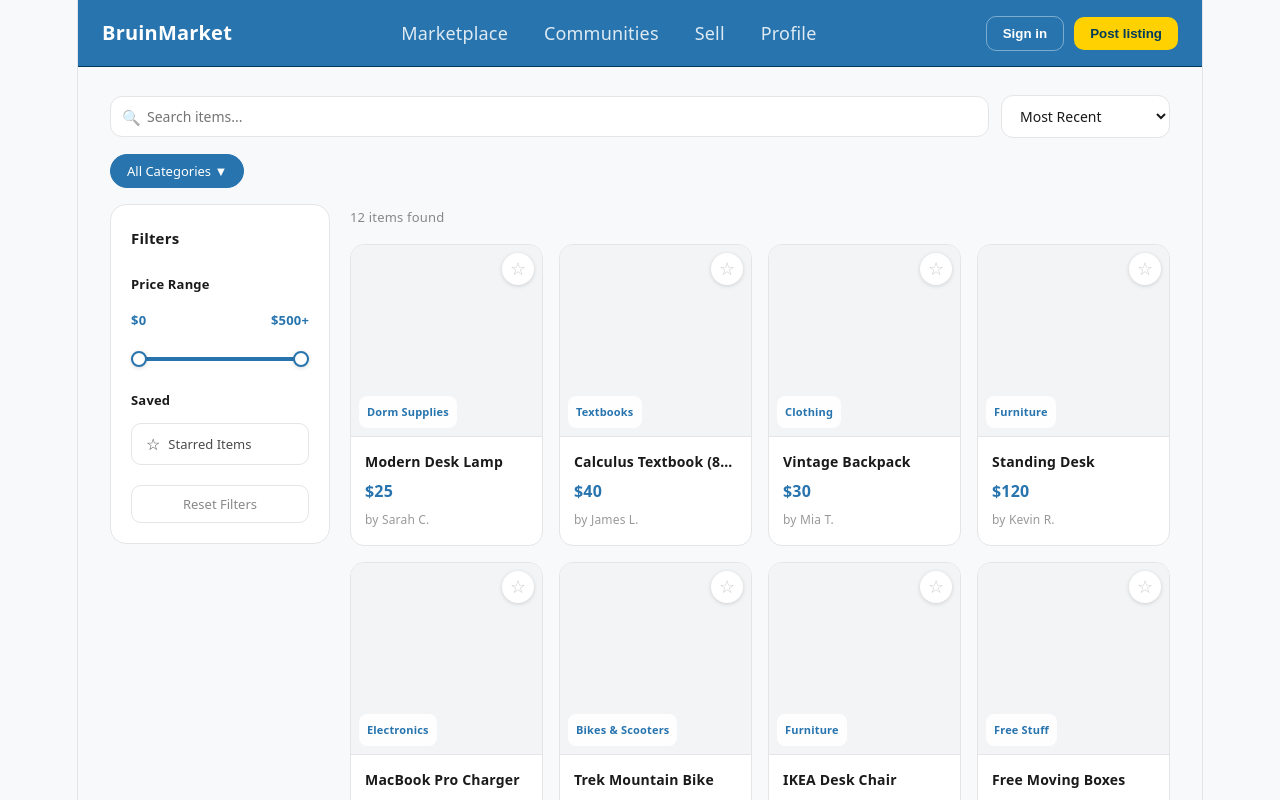
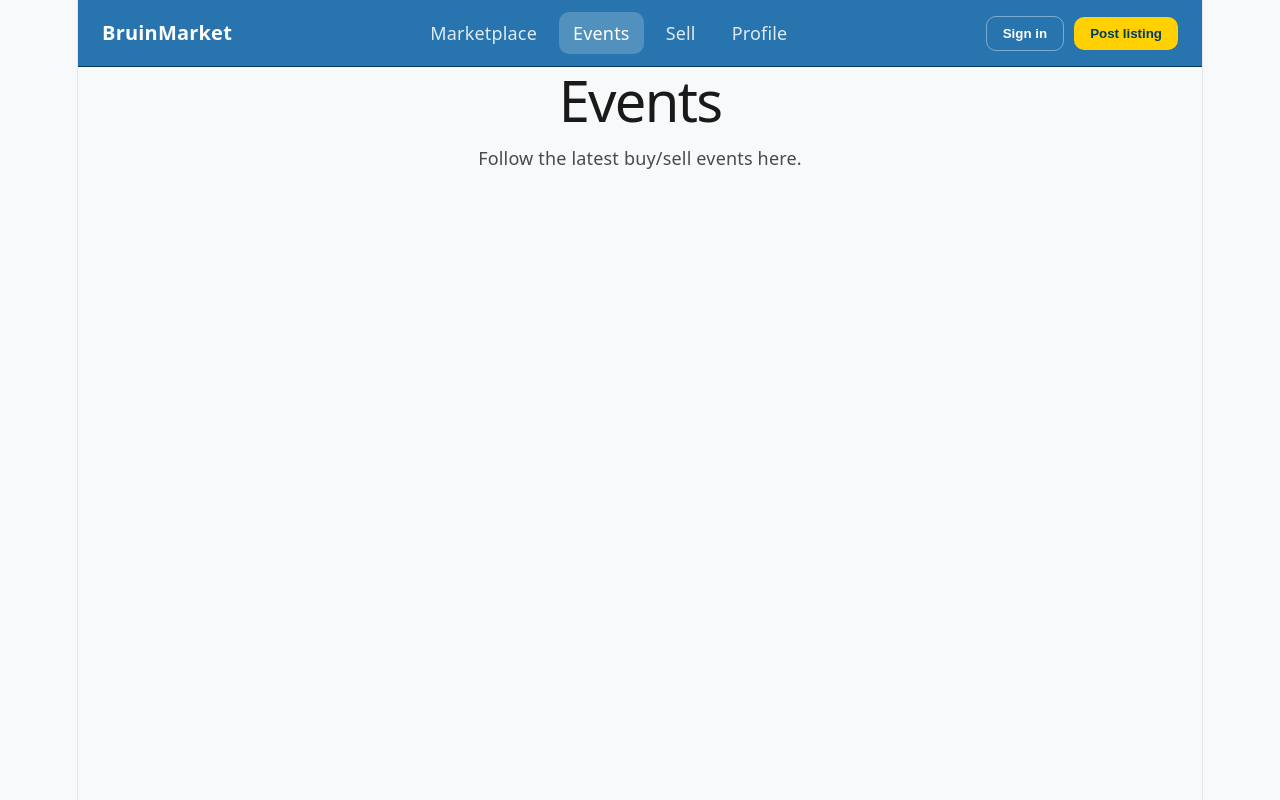
Before and after one commit to sharonxiong/ACM-W-BruinMarket-Temp, a React (Vite) app in the folder my-react-app/: page /events in a window 1280 px wide. Before the commit this address led to /. Shown: the top 800 px of the page. Built offline with nearby package versions, Linux system fonts and the light colour scheme.

Commit message:
Changed from communities to events

```diff
--- a/my-react-app/src/App.tsx
+++ b/my-react-app/src/App.tsx
@@ -3,7 +3,7 @@ import { Navigate, Route, Routes } from "react-router-dom";
 import "./App.css";
 import Header from "./components/Header";
 import Marketplace from "./pages/Marketplace";
-import CommunitiesPage from "./pages/CommunitiesPage";
+import EventsPage from "./pages/EventsPage";
 import SellPage from "./pages/SellPage";
 import ProfilePage from "./pages/ProfilePage";
 
@@ -14,7 +14,7 @@ export default function App() {
       <Routes>
         <Route path="/" element={<Marketplace />} />
         <Route path="/marketplace" element={<Marketplace />} />
-        <Route path="/communities" element={<CommunitiesPage />} />
+        <Route path="/events" element={<EventsPage />} />
         <Route path="/sell" element={<SellPage />} />
         <Route path="/profile" element={<ProfilePage />} />
         <Route path="*" element={<Navigate to="/" replace />} />
--- a/my-react-app/src/components/Header.tsx
+++ b/my-react-app/src/components/Header.tsx
@@ -16,8 +16,8 @@ export default function Header() {
         <NavLink className={linkClass} to="/marketplace">
           Marketplace
         </NavLink>
-        <NavLink className={linkClass} to="/communities">
-          Communities
+        <NavLink className={linkClass} to="/events">
+          Events
         </NavLink>
         <NavLink className={linkClass} to="/sell">
           Sell
--- a/my-react-app/src/pages/CommunitiesPage.tsx
+++ /dev/null
@@ -1,10 +0,0 @@
-import React from "react";
-
-export default function CommunitiesPage() {
-  return (
-    <main style={{ padding: 20 }}>
-      <h1 style={{ marginTop: 0 }}>Communities</h1>
-      <p>Join or create communities here.</p>
-    </main>
-  );
-}
--- /dev/null
+++ b/my-react-app/src/pages/EventsPage.tsx
@@ -0,0 +1,10 @@
+import React from "react";
+
+export default function EventsPage() {
+  return (
+    <main style={{ padding: 20 }}>
+      <h1 style={{ marginTop: 0 }}>Events</h1>
+      <p>Follow the latest buy/sell events here.</p>
+    </main>
+  );
+}
```
Also changed, not shown: my-react-app/src/pages/CommunitiesPage.css (deleted), my-react-app/src/pages/EventsPage.css (added).
